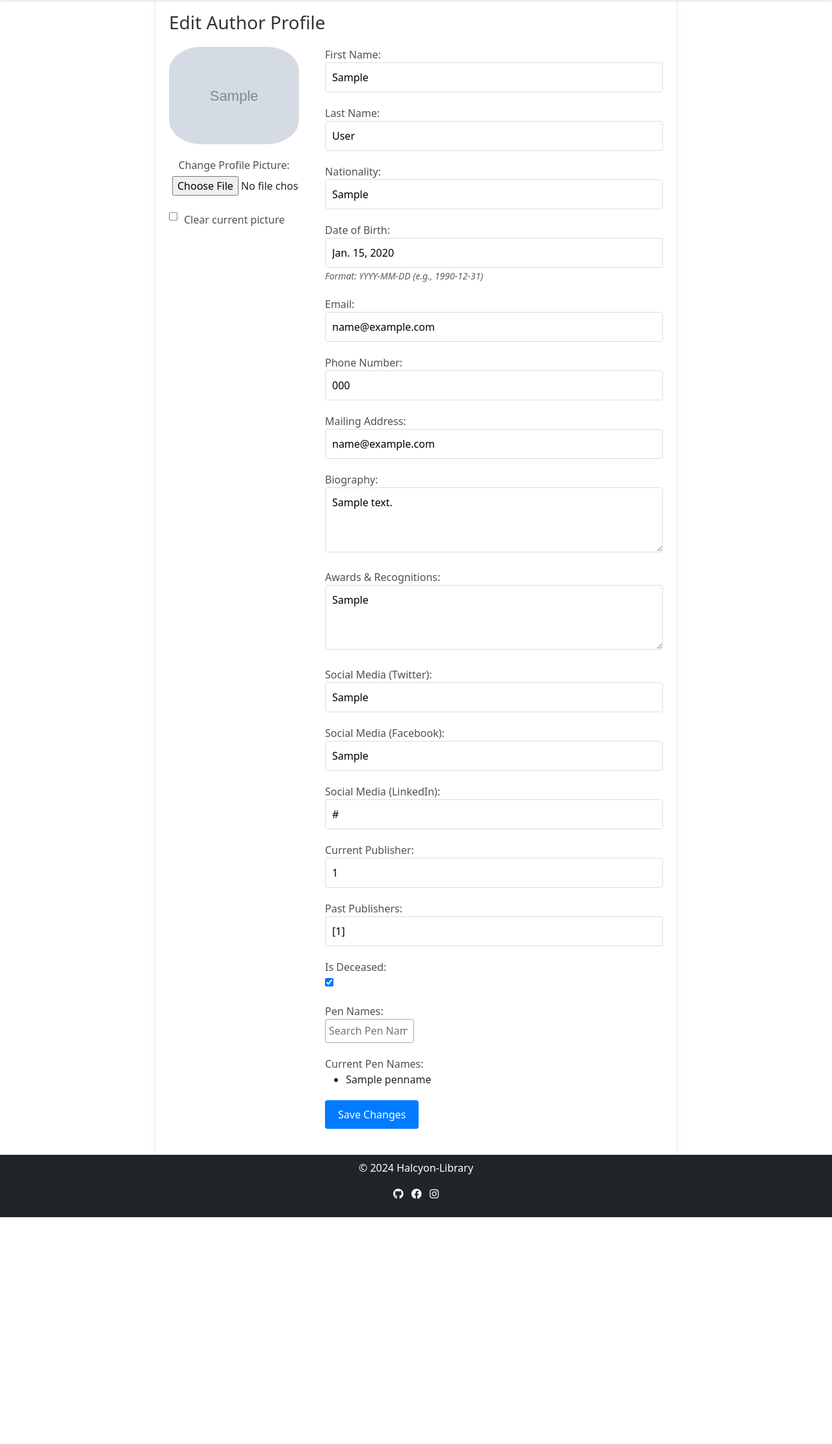
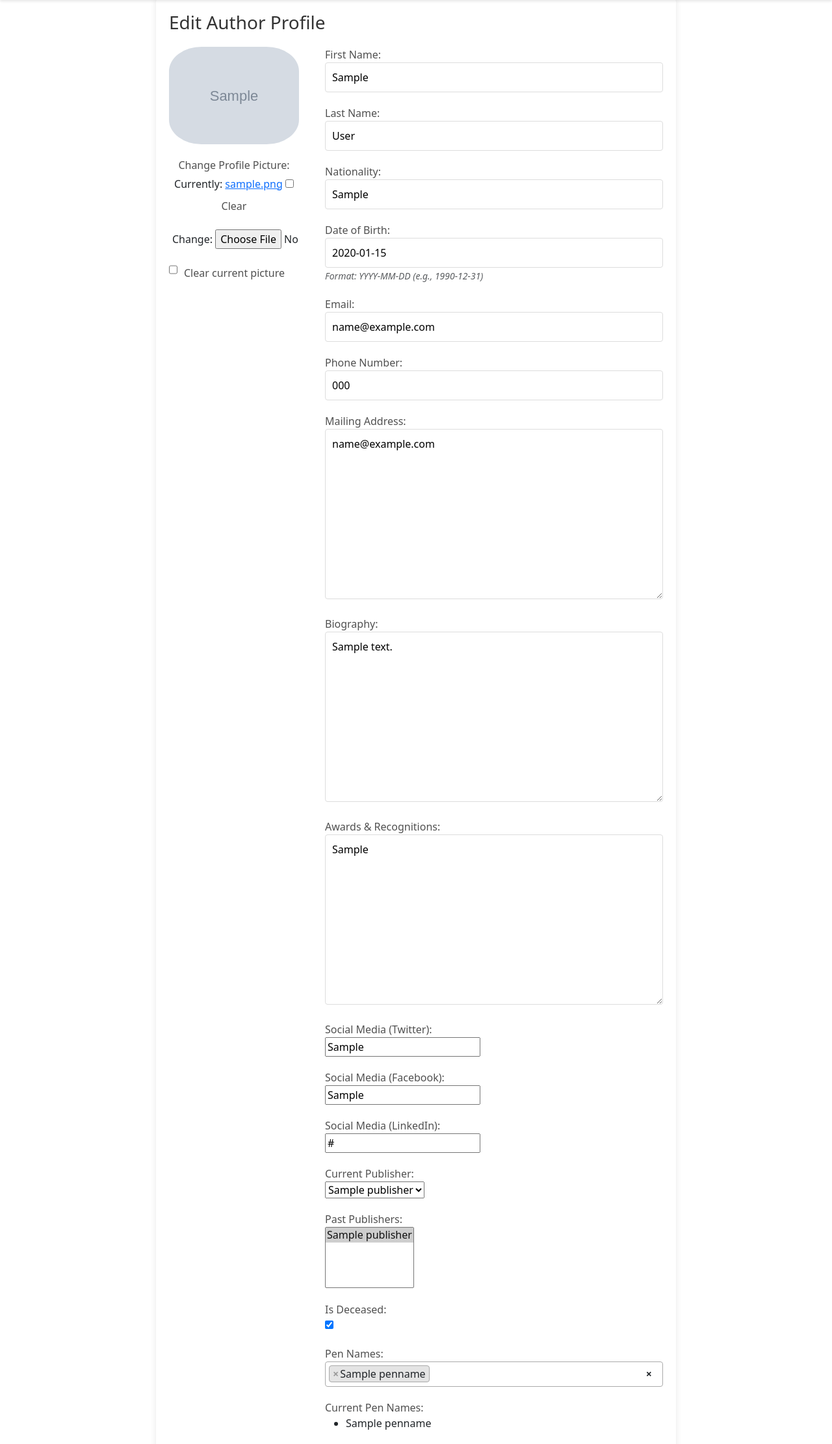
Before and after one commit to 7uisu/Library-Repository, a Django app: page /authors/update/1/ in a window 1280 px wide. Shown: the part 50-2272 px from the top of the page at 65% size. Before the commit the page ends 1923 px from the top, so only its background shows below. Run offline with Django 5.2, Linux system fonts and the light colour scheme; tables that the repository leaves empty hold one stand-in row (values such as "Sample post"); grey boxes marked "Sample" are stand-in pictures; a map, chart or similar area stays blank; some web fonts are replaced.

Commit message:
Updated form handling for PublisherForm

```diff
--- a/app/forms.py
+++ b/app/forms.py
@@ -69,10 +69,31 @@
         model = Edition
         fields = ['name']
 
+
 class PublisherForm(forms.ModelForm):
+    clear_logo = forms.BooleanField(required=False, label="Clear current logo")
+
     class Meta:
         model = Publisher
-        fields = '__all__'
+        fields = ['name', 'country', 'contact_email', 'contact_phone', 'address', 'website', 'description', 'founding_date', 'status', 'logo', 'clear_logo']
+
+    def save(self, commit=True):
+        publisher = super().save(commit=False)
+
+        # Handle logo updates
+        new_logo = self.cleaned_data.get('logo')
+        if self.cleaned_data.get('clear_logo') and publisher.logo:
+            publisher.logo.delete(save=False)
+            publisher.logo = None
+        elif new_logo:
+            publisher.logo = new_logo
+
+        if commit:
+            publisher.save()
+
+        return publisher
+
+
 
 class GenreForm(forms.ModelForm):
     class Meta:
--- a/app/models.py
+++ b/app/models.py
@@ -16,8 +16,8 @@
 class Publisher(models.Model):
     name = models.CharField(max_length=100)
     country = models.CharField(max_length=100)
-    contact_email = models.EmailField(max_length=20, null=True, blank=True)
-    contact_phone = models.CharField(max_length=20, null=True, blank=True)
+    contact_email = models.EmailField(max_length=100, null=True, blank=True)
+    contact_phone = models.CharField(max_length=100, null=True, blank=True)
     address = models.TextField(max_length=100, null=True, blank=True)
     website = models.URLField(null=True, blank=True)
     description = models.TextField(blank=True)
@@ -62,7 +62,7 @@
     social_media_twitter = models.URLField(null=True, blank=True)
     social_media_facebook = models.URLField(null=True, blank=True)
     social_media_linkedin = models.URLField(null=True, blank=True)
-    phone_number = models.CharField(max_length=20, null=True, blank=True)
+    phone_number = models.CharField(max_length=100, null=True, blank=True)
     mailing_address = models.TextField(null=True, blank=True)
     biography = models.TextField(null=True, blank=True)
     awards_recognitions = models.TextField(null=True, blank=True)
--- a/app/templates/pages/author-crud/author_update.html
+++ b/app/templates/pages/author-crud/author_update.html
@@ -36,11 +36,10 @@
             </div>
 
             <div class="update-profile-details">
-
                 <!-- Basic Information -->
                 <div class="update-profile-form-group">
                     <label for="id_first_name">First Name:</label>
-                    <input type="text" id="id_first_name" name="first_name" placeholder="Enter the first name..." value="{{ form.first_name.value }}">
+                    {{ form.first_name }}
                     {% if form.first_name.errors %}
                         {% for error in form.first_name.errors %}
                             <span class="text-danger">{{ error }}</span><br>
@@ -50,7 +49,7 @@
 
                 <div class="update-profile-form-group">
                     <label for="id_last_name">Last Name:</label>
-                    <input type="text" id="id_last_name" name="last_name" placeholder="Enter the last name..." value="{{ form.last_name.value }}">
+                    {{ form.last_name }}
                     {% if form.last_name.errors %}
                         {% for error in form.last_name.errors %}
                             <span class="text-danger">{{ error }}</span><br>
@@ -70,7 +69,7 @@
 
                 <div class="update-profile-form-group">
                     <label for="id_date_of_birth">Date of Birth:</label>
-                    <input type="text" id="id_date_of_birth" name="date_of_birth" placeholder="YYYY-MM-DD" value="{{ form.date_of_birth.value }}">
+                    {{ form.date_of_birth }}
                     {% if form.date_of_birth.errors %}
                         {% for error in form.date_of_birth.errors %}
                             <span class="text-danger">{{ error }}</span><br>
@@ -103,7 +102,7 @@
 
                 <div class="update-profile-form-group">
                     <label for="id_mailing_address">Mailing Address:</label>
-                    <input type="text" id="id_mailing_address" name="mailing_address" placeholder="Enter the mailing address..." value="{{ form.mailing_address.value }}">
+                    {{ form.mailing_address }}
                     {% if form.mailing_address.errors %}
                         {% for error in form.mailing_address.errors %}
                             <span class="text-danger">{{ error }}</span><br>
@@ -166,7 +165,7 @@
                 <!-- Current Publisher -->
                 <div class="update-profile-form-group">
                     <label for="id_current_publisher">Current Publisher:</label>
-                    <input type="text" id="id_current_publisher" name="current_publisher" placeholder="Enter the current publisher..." value="{{ form.current_publisher.value }}">
+                    {{ form.current_publisher }}
                     {% if form.current_publisher.errors %}
                         {% for error in form.current_publisher.errors %}
                             <span class="text-danger">{{ error }}</span><br>
@@ -177,7 +176,7 @@
                 <!-- Past Publishers -->
                 <div class="update-profile-form-group">
                     <label for="id_past_publishers">Past Publishers:</label>
-                    <input type="text" id="id_past_publishers" name="past_publishers" placeholder="Enter past publishers..." value="{{ form.past_publishers.value }}">
+                    {{ form.past_publishers }}
                     {% if form.past_publishers.errors %}
                         {% for error in form.past_publishers.errors %}
                             <span class="text-danger">{{ error }}</span><br>
@@ -196,16 +195,10 @@
                     {% endif %}
                 </div>
 
-                <!-- Pen Names with Select2 and AJAX Search -->
+                <!-- Pen Names -->
                 <div class="update-profile-form-group">
                     <label for="id_pen_names">Pen Names:</label>
-                    <select id="id_pen_names" name="pen_names" multiple>
-                        {% for pen_name in form.fields.pen_names.queryset %}
-                        <option value="{{ pen_name.pk }}" {% if pen_name in form.initial.pen_names.all %}selected{% endif %}>
-                            {{ pen_name }}
-                        </option>
-                        {% endfor %}
-                    </select>
+                    {{ form.pen_names }}
                     {% if form.pen_names.errors %}
                         {% for error in form.pen_names.errors %}
                             <span class="text-danger">{{ error }}</span><br>
@@ -213,11 +206,11 @@
                     {% endif %}
                 </div>
 
-                <!-- Pen Names Display -->
+                <!-- Current Pen Names Display -->
                 <div class="update-profile-form-group">
                     <label for="current_pen_names">Current Pen Names:</label>
                     <ul id="current_pen_names">
-                        {% for pen_name in author.pen_names.all %}
+                        {% for pen_name in form.instance.pen_names.all %}
                             <li>{{ pen_name.pen_name }}</li>
                         {% endfor %}
                     </ul>
--- a/app/templates/pages/publisher-crud/publisher_update.html
+++ b/app/templates/pages/publisher-crud/publisher_update.html
@@ -2,7 +2,6 @@
 {% load static %}
 
 {% block content %}
-<div class="section-publisher-bg">
 <div class="container update-publisher-form">
     <h1>Update Publisher: {{ publisher.name }}</h1>
 
@@ -131,5 +130,4 @@
         </div>
     </form>
 </div>
-</div>
 {% endblock %}
--- a/app/views.py
+++ b/app/views.py
@@ -141,16 +141,21 @@
         form = PublisherForm()
     return render(request, 'pages/publisher-crud/publisher_add.html', {'form': form})
 
+
+
 def publisher_update(request, publisher_id):
     publisher = get_object_or_404(Publisher, id=publisher_id)
     if request.method == 'POST':
-        form = PublisherForm(request.POST, instance=publisher)
+        form = PublisherForm(request.POST, request.FILES, instance=publisher)
         if form.is_valid():
             form.save()
             return redirect('admin-panel')
     else:
         form = PublisherForm(instance=publisher)
-    return render(request, 'pages/publisher-crud/publisher_update.html', {'form': form})
+    return render(request, 'pages/publisher-crud/publisher_update.html', {'form': form, 'publisher': publisher})
+
+
+
 
 def publisher_delete(request, publisher_id):
     publisher = get_object_or_404(Publisher, id=publisher_id)
```
Also changed, not shown: other parts of app/templates/pages/author-crud/author_update.html (+12 -12 lines), images/author_pictures/50414449_1979923558782917_748461144397578240_n_GtMzYz8.jpg (added), images/author_pictures/HarperLee_KoFgfV2.jpg (added), images/imprint_logos/HarperLee.jpg (added), images/publisher_logos/HarperLee.jpg (added), images/publisher_logos/HarperLee_BUUDABU.jpg (added), images/publisher_logos/HarperLee_LCrDKen.jpg (added), images/publisher_logos/HarperLee_Z8Z2oFz.jpg (added), images/publisher_logos/HarperLee_bQEIk1O.jpg (added), images/publisher_logos/HarperLee_wi9Nubm.jpg (added), images/publisher_logos/bloomsbury-696x458_QVfjtML.png (added), images/publisher_logos/bloomsbury-696x458_bMOBILV.png (deleted), 1 other file.
